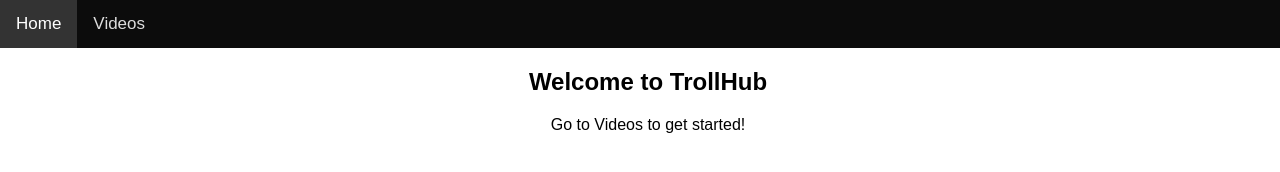
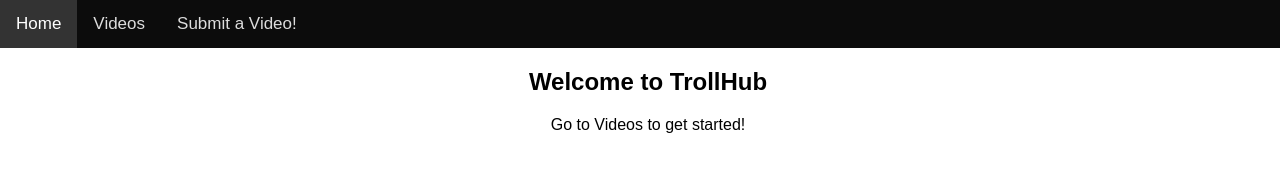
Before and after one commit to catinmyass/catinmyass.github.io, a plain HTML site: page index.htm in a window 1280 px wide. Drawn offline with Linux system fonts and the light colour scheme.

Commit message:
Update index.htm

```diff
--- a/index.htm
+++ b/index.htm
@@ -66,6 +66,7 @@ body {
 <div class="topnav" id="myTopnav">
   <a href="https://trollhub.gq" class="active">Home</a>
   <a href="videos.htm">Videos</a>
+    <a href="https://discord.gg/FGKtAWEbMq">Submit a Video!</a>
   <a href="javascript:void(0);" class="icon" onclick="myFunction()">
     <i class="fa fa-bars"></i>
   </a>
```
